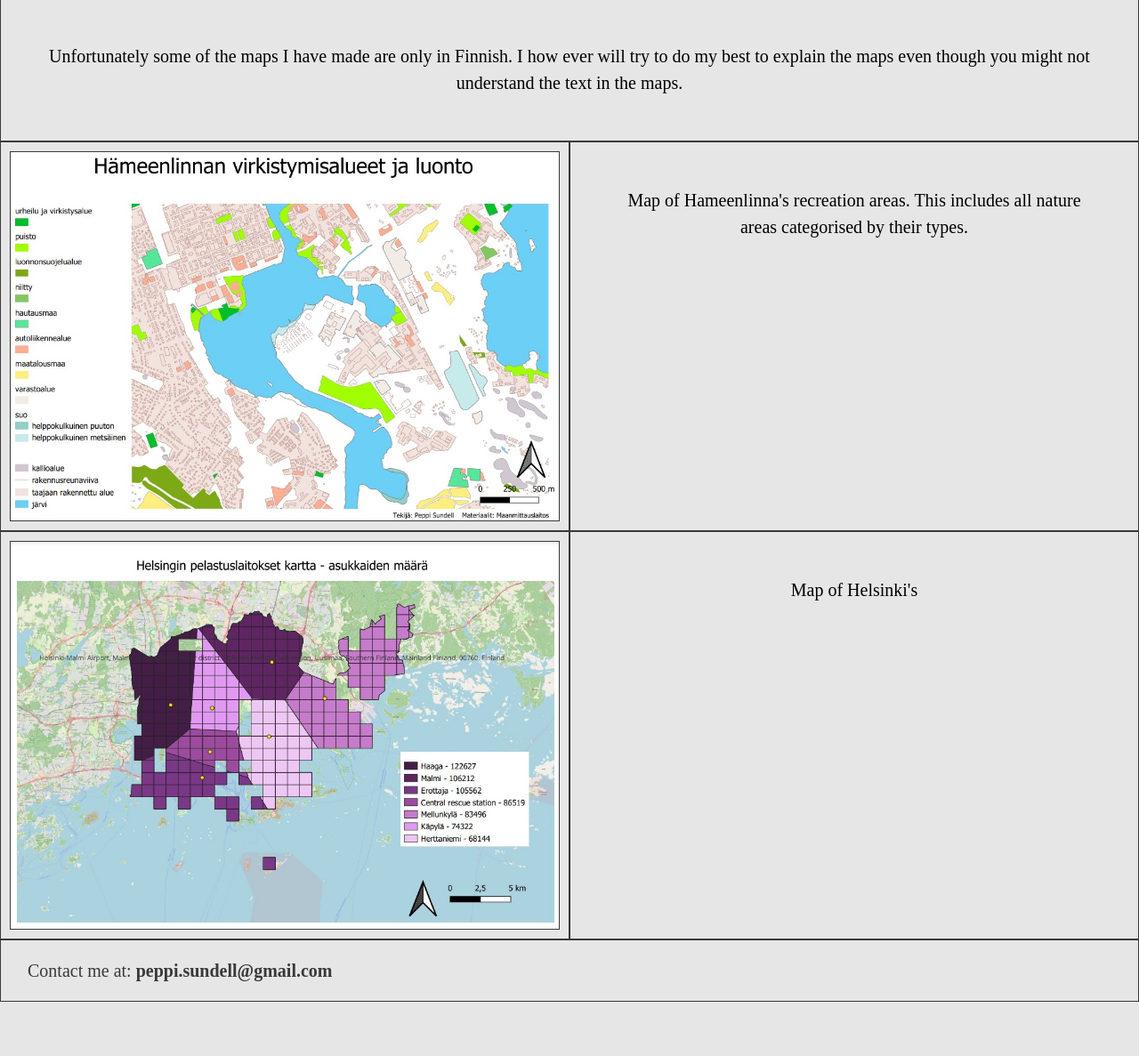
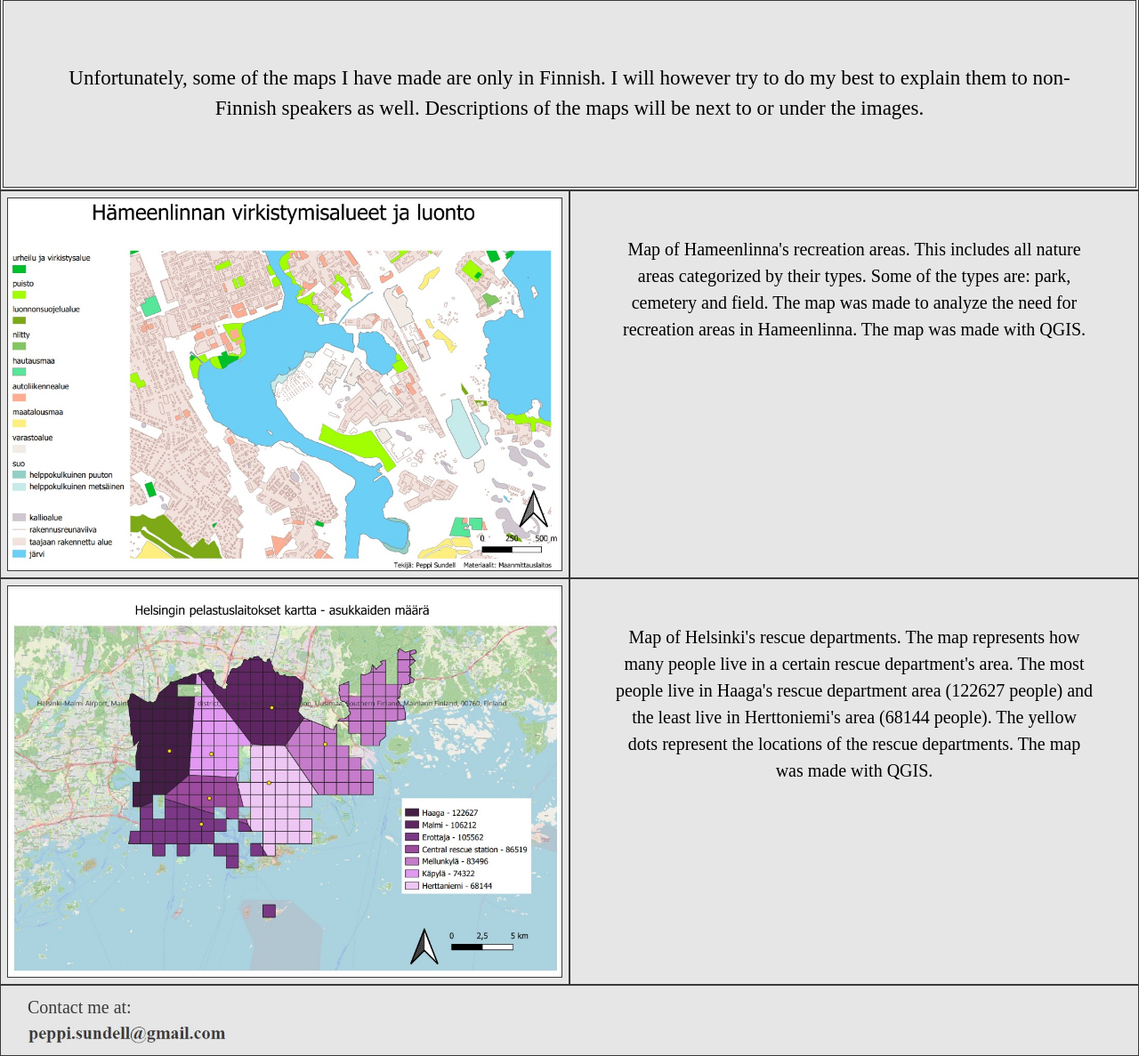
Before and after one commit to PeppiSundell/website, an Astro site: page /maps in a window 1280 px wide. Shown: the part 175-1362 px from the top of the page at 89% size. Before the commit the page ends 1301 px from the top, so only its background shows below. Built offline with nearby package versions, Linux system fonts and the light colour scheme; Astro itself is replaced by a stand-in of ours.

Commit message:
Add text and pictures

```diff
--- a/src/components/footer.astro
+++ b/src/components/footer.astro
@@ -1,10 +1,17 @@
+---
+import gmail from '../images/gmail.jpg'
+import { Image } from 'astro:assets';
+---
+
+
+
 
 <footer class="footer">
 
     <div class="container">
         <nav>
             <ul>
-                <li>Contact me at:  <b>peppi.sundell@gmail.com</b></li>
+                <li>Contact me at:  <Image src={gmail} alt=""></li>
             </ul>
         </nav>
     </div>
@@ -14,7 +21,7 @@
 <style>
 
     .footer {
-        height: 70px;
+        height: 80px;
         background-color: rgb(230, 230, 230);
         border: 1px solid rgb(57, 57, 57);
     }
@@ -28,7 +35,7 @@
     }
 
     .footer img {
-        height: 70px;
+        height: 30px;
         width: auto;
         vertical-align: middle;
     }
--- a/src/pages/aboutMe.astro
+++ b/src/pages/aboutMe.astro
@@ -2,7 +2,7 @@
 import Layout from '../layouts/mainlayout.astro'
 import Showcase from '../components/showcase.astro';
 import { Image } from 'astro:assets';
-import peppi from '../images/PeppiSundell.jpg'
+import peppi from '../images/PeppiSundell3.jpg'
 ---
 <header class="header">
 
@@ -48,8 +48,21 @@ import peppi from '../images/PeppiSundell.jpg'
         </div>
         <div class="text">
             <p>
-                Hi! Welcome to a website I have made. I am Peppi Sundell a 20-year old
-                student from Espoo. I'm currently studying my third year in aalto university.
+                Hello and welcome to my website! I am Peppi Sundell a 21-year old
+                engineering student from Espoo. I'm currently studying my third
+                year in Aalto University. My major is built enviroment but I'm
+                very enthusiastic about coding. I have a minor in computer science
+                and I'm planning on transferring to there for my master's degree. I'm
+                currently finishing up my bachelor's degree, so I will be working on
+                that next fall.
+            </p>
+            <br>
+            <p>
+                In coding I am especially interested in UI and UX because I'm a generally
+                creative person. I love to paint, bake and do all kinds of crafts. Designing
+                the outlook for this website was an exhilarating and captivating process. I tried
+                out multiple different designs for my website before landing on a newspaper
+                type look.
             </p>
         </div>
     </div>
--- a/src/pages/maps.astro
+++ b/src/pages/maps.astro
@@ -47,8 +47,9 @@ import { Image } from 'astro:assets';
 <Layout>
     <div class="pretext">
         <p>
-            Unfortunately some of the maps I have made are only in Finnish. I how ever will try to do
-            my best to explain the maps even though you might not understand the text in the maps.
+            Unfortunately, some of the maps I have made are only in Finnish. I will however try to do
+            my best to explain them to non-Finnish speakers as well. Descriptions of the maps will be
+            next to or under the images.
         </p>
     </div>
     <div class="grid grid-cols-1 lg:grid-cols-2" id="grid">
@@ -57,8 +58,10 @@ import { Image } from 'astro:assets';
         </div>
         <div class="text">
             <p>
-                Map of Hameenlinna's recreation areas. This includes all nature areas categorised
-                by their types.
+                Map of Hameenlinna's recreation areas. This includes all nature areas categorized
+                by their types. Some of the types are: park, cemetery and field. The map was made
+                to analyze the need for recreation areas in Hameenlinna. The map was made with QGIS.
+
             </p>
         </div>
         <div class="image">
@@ -66,7 +69,11 @@ import { Image } from 'astro:assets';
         </div>
         <div class="text">
             <p>
-                Map of Helsinki's
+                Map of Helsinki's rescue departments. The map represents how many people live in a
+                certain rescue department's area. The most people live in Haaga's rescue department
+                area (122627 people) and the least live in Herttoniemi's area (68144 people). The
+                yellow dots represent the locations of the rescue departments. The map was made with
+                QGIS.
             </p>
         </div>
     </div>
@@ -90,15 +97,15 @@ import { Image } from 'astro:assets';
 
     .image {
         border: 1px solid rgb(57, 57, 57);
-        padding: 10px;
+        padding: 7px;
     }
 
     .pretext {
         text-align: center;
-        padding: 50px;
+        padding: 70px;
         font-family: 'Times New Roman', Times, serif;
-        border: 1px solid rgb(57, 57, 57);
-        font-size: 20px;
+        border: 4px double rgb(57, 57, 57);
+        font-size: 23px;
     }
 
     img {
```
Also changed, not shown: src/images/PeppiSundell.jpg (deleted), src/images/PeppiSundell3.jpg (added), src/images/gmail.jpg (added).
